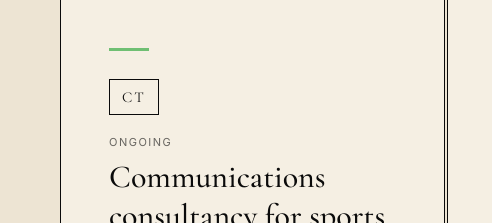
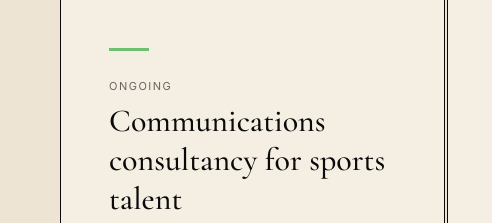
Before and after one commit to danilobuonpensiero/sito-Danilo-Buonpensiero, a website: page public/en/index.html in a window 1280 px wide. Shown: the part 5931-6154 px from the top of the page, 0-492 px from the left. Drawn offline with nearby package versions, Linux system fonts and the light colour scheme.

Commit message:
Drop the CT monogram from the talent consultancy card
The initials came from the Italian wording, so on the English and
Spanish pages the badge read "CT" above a title containing neither
letter. The card now carries no mark; LGI and ILPC stay, since those
initials match names the reader can see.

Co-Authored-By: Claude Opus 5 <noreply@anthropic.com>

```diff
--- a/public/en/index.html
+++ b/public/en/index.html
@@ -1018,7 +1018,6 @@
 
       <div class="card accent-green">
         <div class="card-accent-line"></div>
-        <div class="card-monogram">CT</div>
         <div class="work-card-date">Ongoing</div>
         <div class="card-title">Communications consultancy for sports talent</div>
         <div class="card-subtitle">Agency linked to Pianeta Serie B</div>
```
Also changed, not shown: public/es/index.html (+0 -1 lines), public/index.html (+0 -1 lines).
